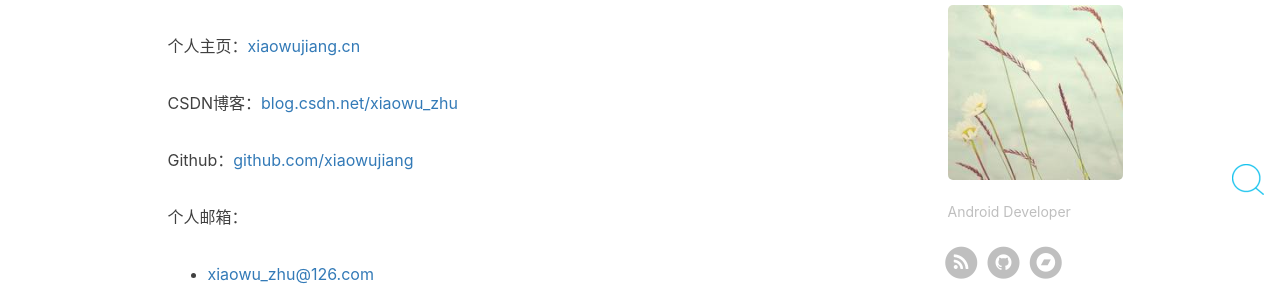
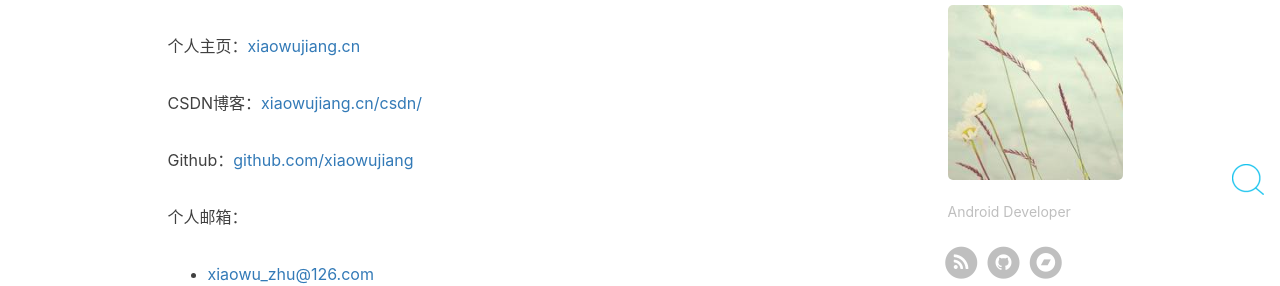
Before and after one commit to ixiaow/blog, a Jekyll site: the page built from about.md, in a window 1280 px wide. Shown: the part 685-971 px from the top of the page. Built offline with Jekyll 4.4.1, drawn with Linux system fonts in a browser that asks for light colours; comment, search, counter and statistics services are not loaded.

Commit message:
update about.md

```diff
--- a/about.md
+++ b/about.md
@@ -15,7 +15,7 @@ description: " My name's JiangXiaowu"
 
 个人主页：[xiaowujiang.cn](https://xiaowujiang.cn)
 
-CSDN博客：[blog.csdn.net/xiaowu_zhu](https://xiaowujiang.cn/csdn/)
+CSDN博客：[xiaowujiang.cn/csdn/](https://xiaowujiang.cn/csdn/)
 
 Github：[github.com/xiaowujiang](https://github.com/xiaowujiang)
 
```
